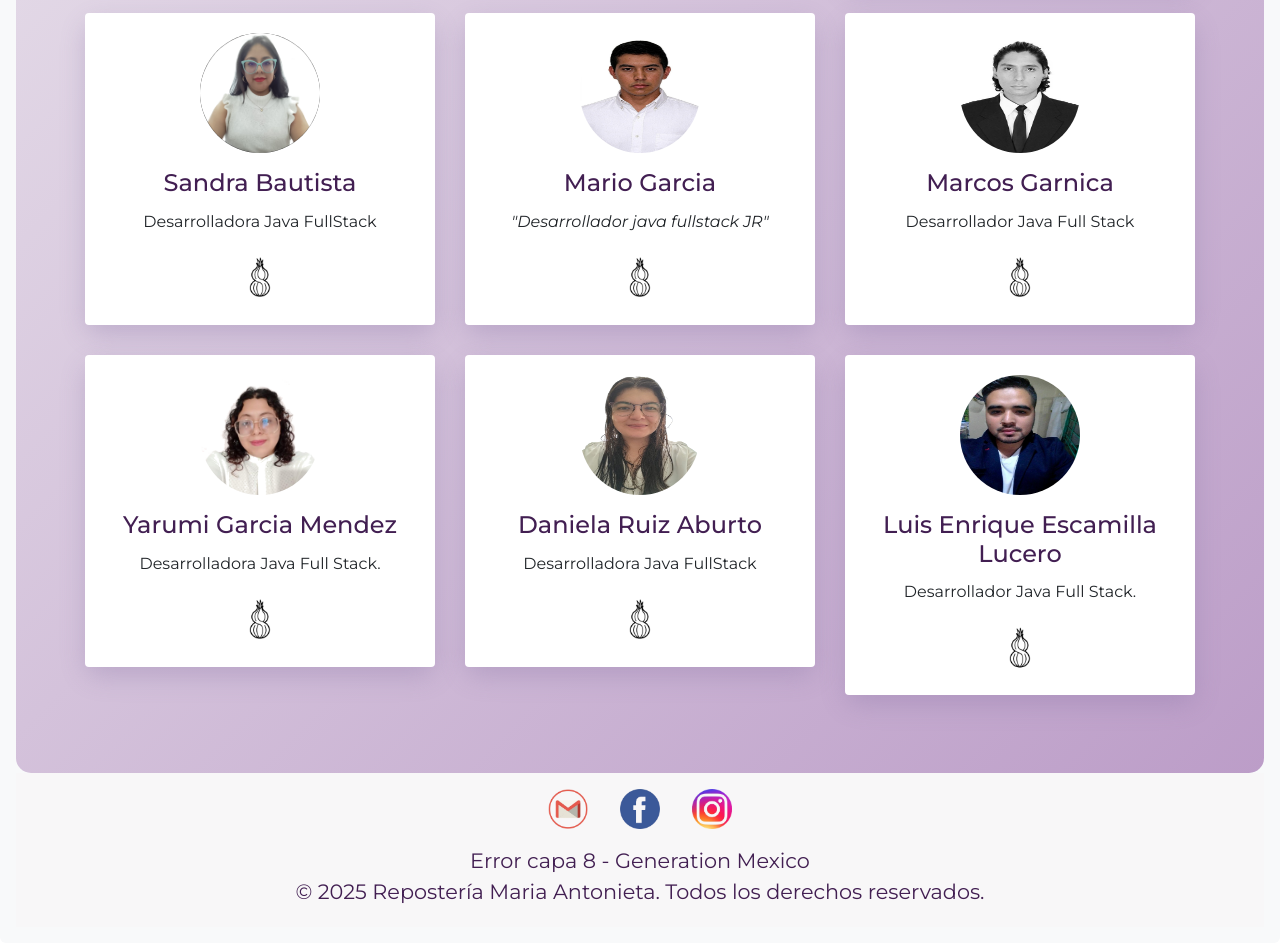
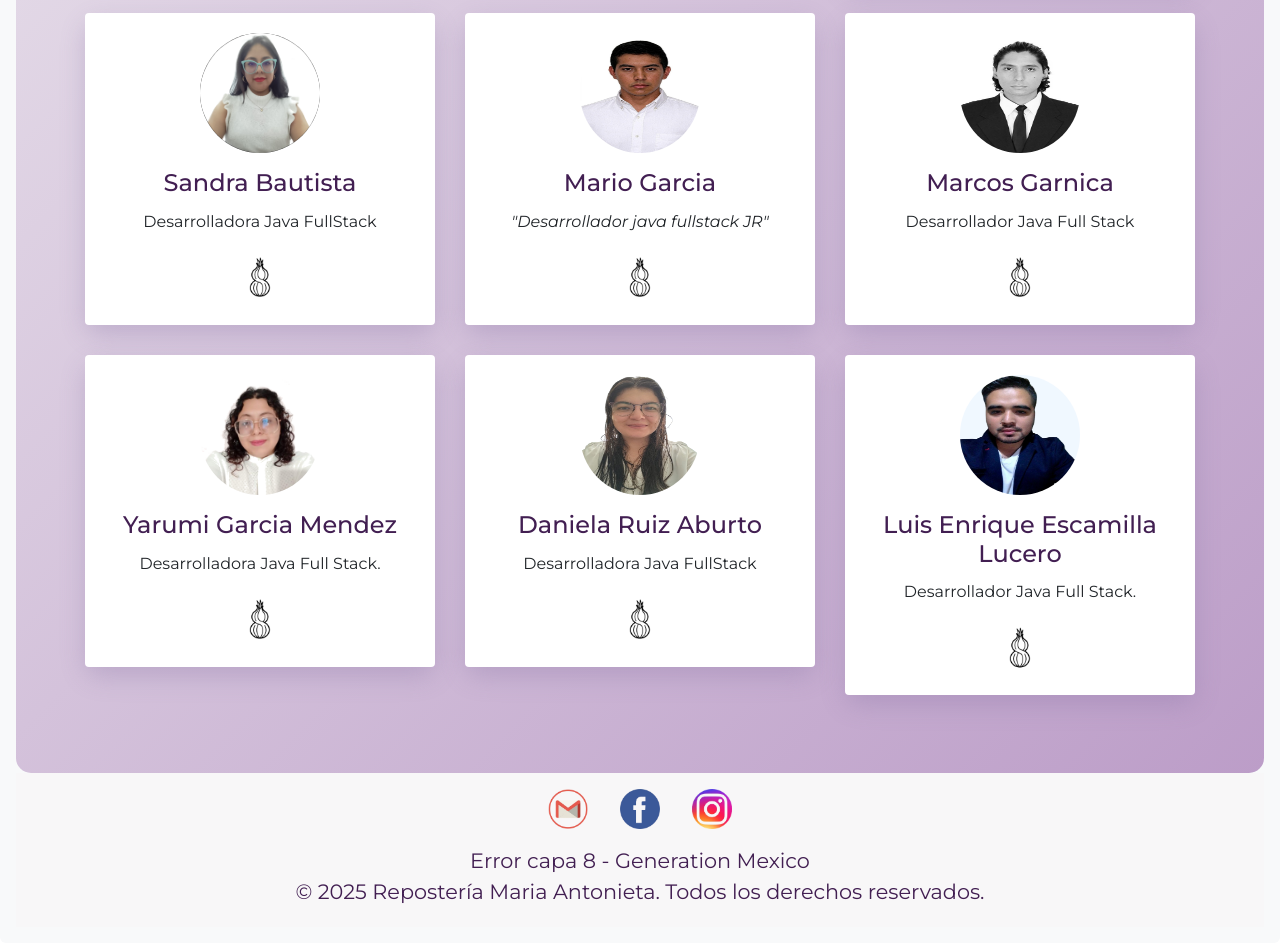
Before and after one commit to draburto05/reposteriaMaria, a plain HTML site: page About-WorkTeam/AboutTeam.html in a window 1280 px wide. Shown: the part 1910-2853 px from the top of the page. Drawn offline with nearby package versions, Linux system fonts and the light colour scheme; a script that the page names is missing.

Commit message:
Cambio de foto

```diff
--- a/About-WorkTeam/AboutTeam.html
+++ b/About-WorkTeam/AboutTeam.html
@@ -509,7 +509,7 @@
                                 <div class="frontside">
                                     <div class="card">
                                         <div class="card-body text-center">
-                                            <p><img class="img-fluid img-card" src="Fotos/luis.jpg" alt="card image">
+                                            <p><img class="img-fluid img-card" src="Fotos/luis.png" alt="card image">
                                             </p>
                                             <h4 class="card-title">Luis Enrique Escamilla Lucero</h4>
                                             <p class="card-text">Desarrollador Java Full Stack.</p>
```
Also changed, not shown: About-WorkTeam/Fotos/luis.jpg (deleted), About-WorkTeam/Fotos/luis.png (added).
